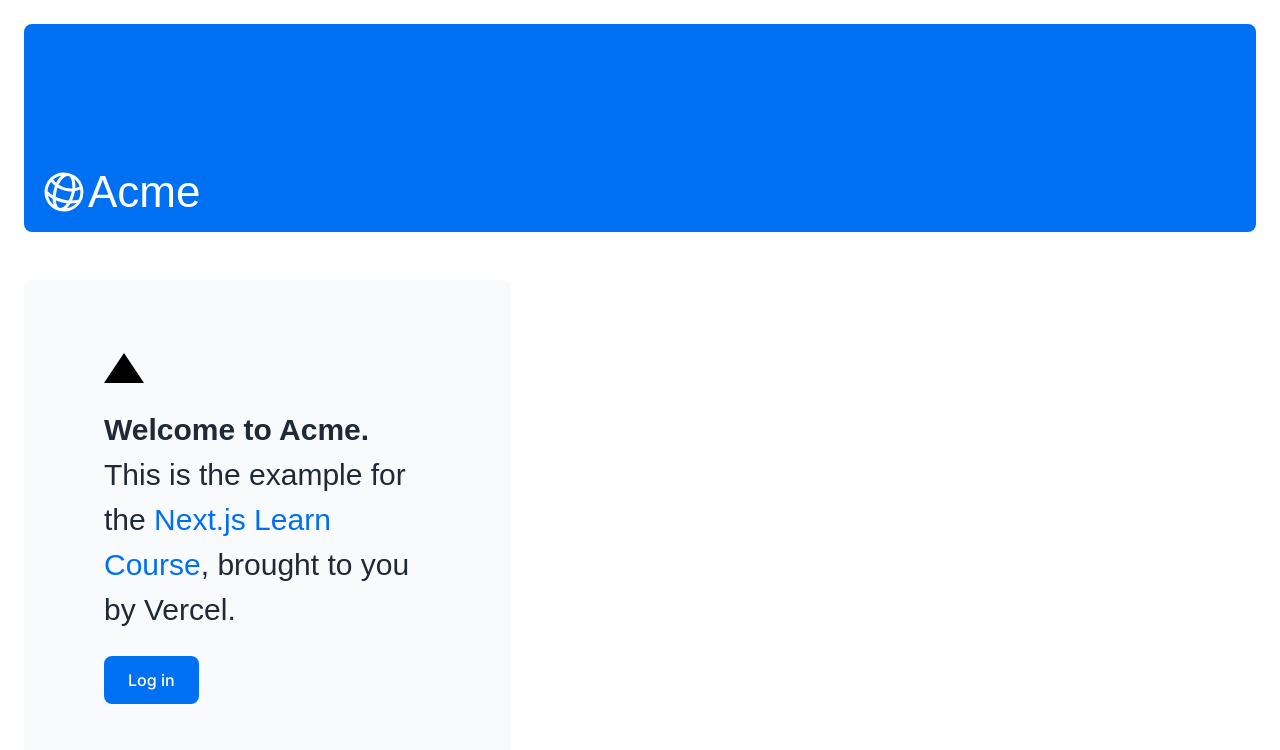
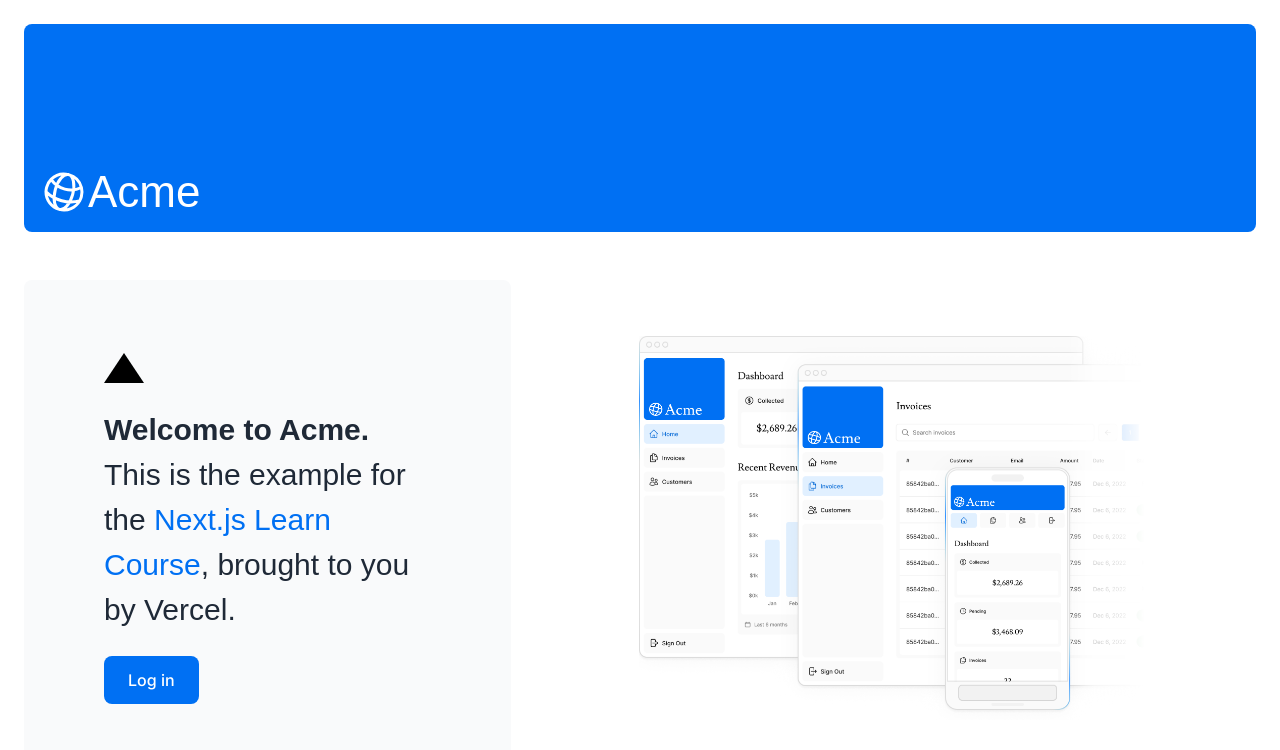
Before and after one commit to MungkornFai/nextjs-dashboard, a Next.js app: page / in a window 1280 px wide. Shown: the top 750 px of the page. Built offline with nearby package versions, Linux system fonts and the light colour scheme; a web font is replaced by a local one.

Commit message:
optimize image

```diff
--- a/app/page.tsx
+++ b/app/page.tsx
@@ -2,6 +2,7 @@
 import { lusitana } from './ui/fonts';
 
 import Link from 'next/link';
+import Image from 'next/image';
 export default function Page() {
   return (
     <main className='flex min-h-screen flex-col p-6 gap-8'>
@@ -29,6 +30,20 @@
         </div>
         <div className='flex items-center justify-center p-6 md:w-3/5 md:px-28 md:py-12'>
           {/* Add Hero Images Here */}
+          <Image
+            className='hidden md:block'
+            src='/hero-desktop.png'
+            width={1000}
+            height={760}
+            alt='Screenshots of the dashboard project showing desktop and mobile versions'
+          />
+          <Image
+            src='/hero-mobile.png'
+            className='block md:hidden'
+            width={1000}
+            height={760}
+            alt='Screenshots of the dashboard project showing desktop and mobile versions'
+          />
         </div>
       </div>
     </main>
```
